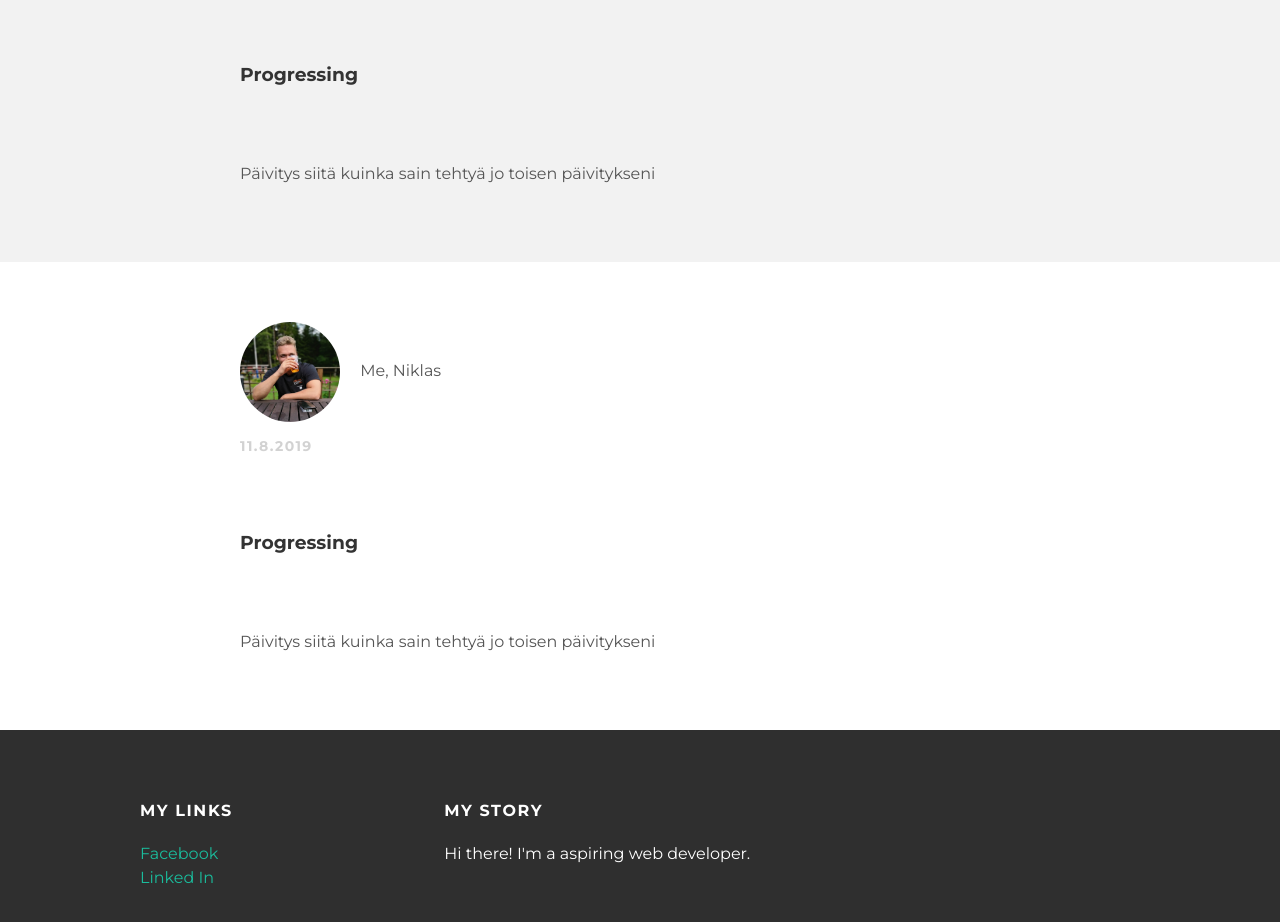
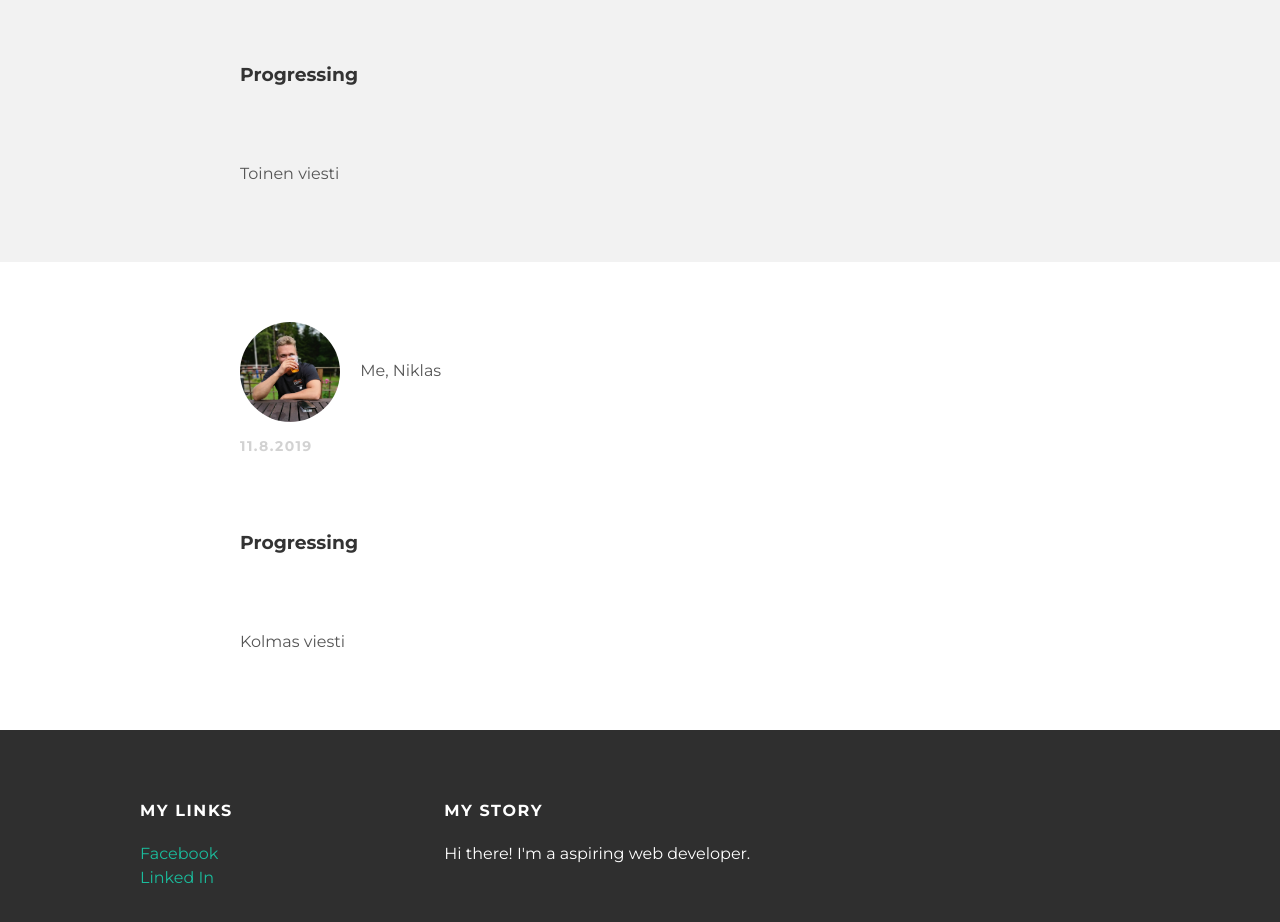
Before and after one commit to niklaskaikonen/niklaskaikonen.github.io, a plain HTML site: page index.html in a window 1280 px wide. Shown: the part 888-1810 px from the top of the page. Drawn offline with Linux system fonts and the light colour scheme.

Commit message:
Update index.html

```diff
--- a/index.html
+++ b/index.html
@@ -39,7 +39,7 @@
         <p class="post-date">11.8.2019</p>
         <h3 class="post title">Progressing</h3>
         <div class="post-content">
-          <p>Päivitys siitä kuinka sain tehtyä jo toisen päivitykseni</p>
+          <p>Toinen viesti</p>
     </div>
       </div>
       </div>
@@ -53,7 +53,7 @@
     <p class="post-date">11.8.2019</p>
     <h3 class="post title">Progressing</h3>
     <div class="post-content">
-      <p>Päivitys siitä kuinka sain tehtyä jo toisen päivitykseni</p>
+      <p>Kolmas viesti</p>
 </div>
   </div>
   </div>
```
